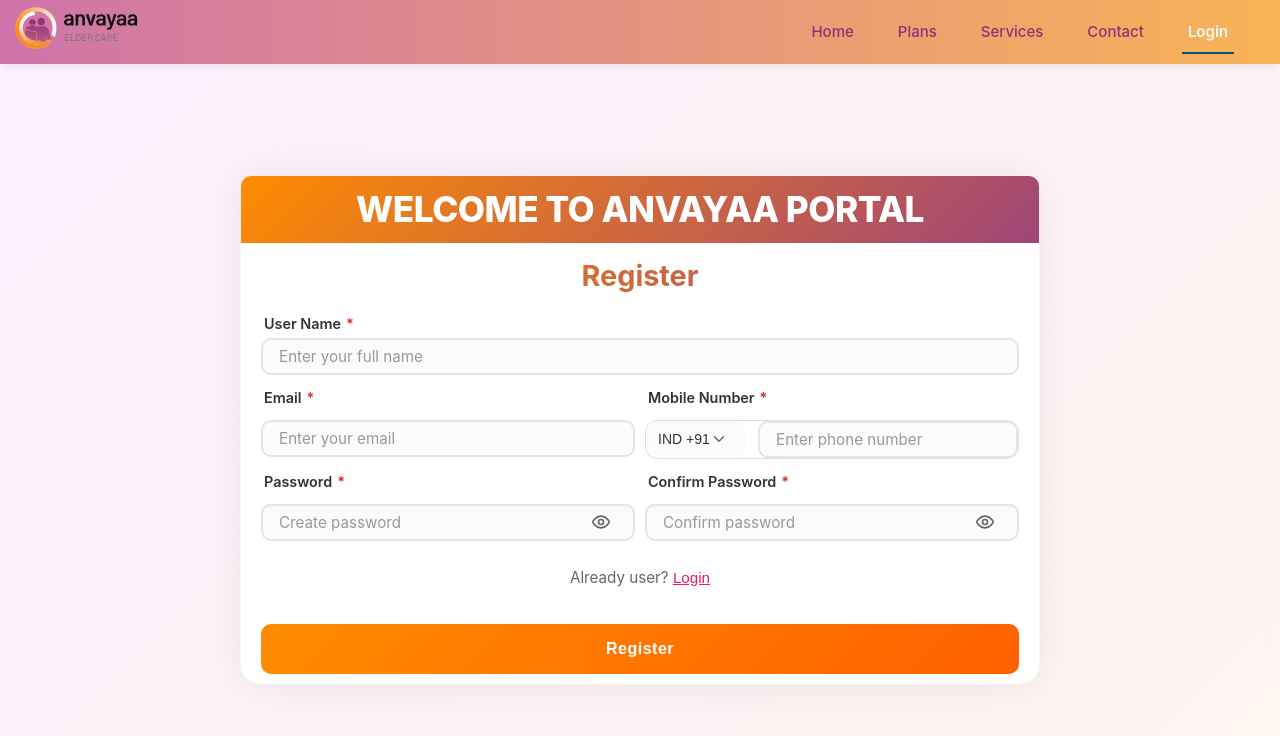
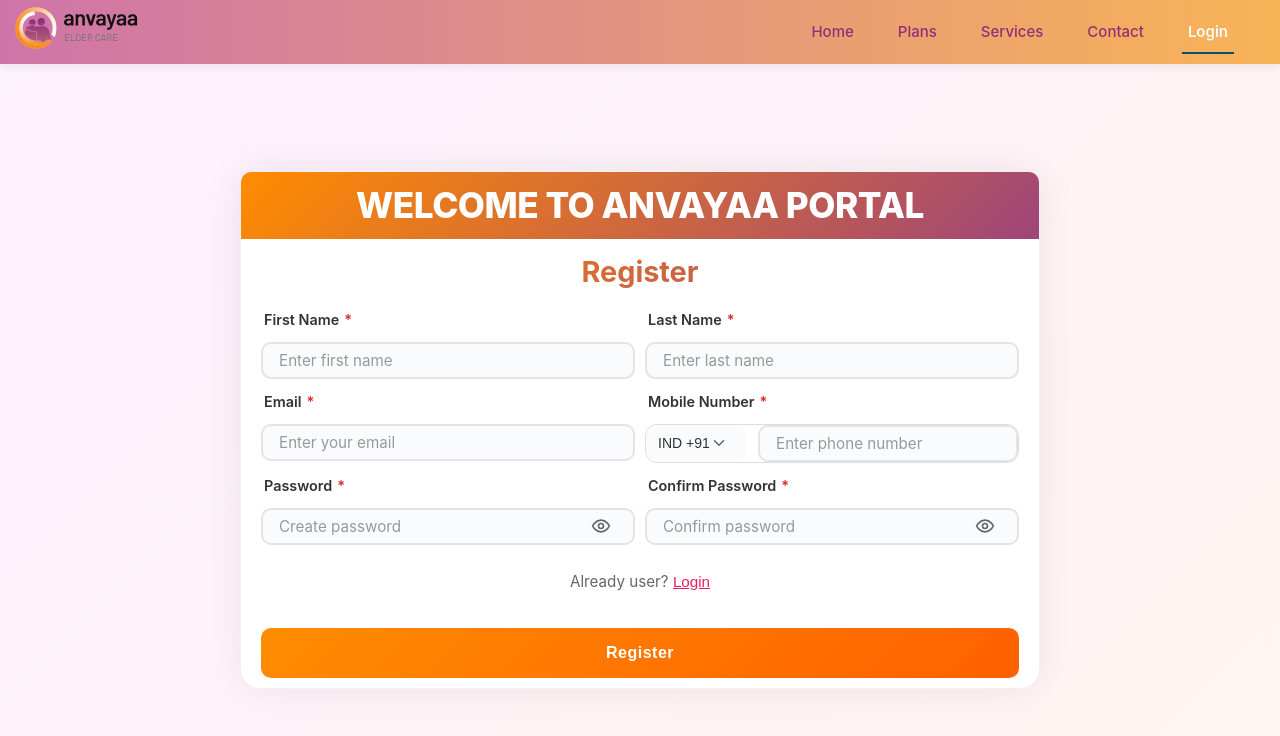
Before and after one commit to Tarun3041/landing-page1, a React (Vite) app: page /login in a window 1280 px wide. Both pictures are taken after typing "name@example.com", "Sample123" into the empty fields and a click on the button "Create an account". Shown: the top 736 px of the page. Built offline with nearby package versions, Linux system fonts and the light colour scheme.

Commit message:
#3014 : Registration fields changed

```diff
--- a/src/pages/Registration.tsx
+++ b/src/pages/Registration.tsx
@@ -18,7 +18,8 @@
 import Loader from "./Loader";
 
 interface FormData {
-  name: string;
+  firstName: string;
+  lastName: string;
   email: string;
   countryCode: string;
   phone: string;
@@ -48,7 +49,8 @@
   onSwitchToLogin,
 }: RegisterProps) {
   const [formData, setFormData] = useState<FormData>({
-    name: "",
+    firstName: "",
+    lastName: "",
     email: "",
     countryCode: "+91",
     phone: "",
@@ -81,7 +83,8 @@
       verifyUserByEmailApi(verifyEmailData).then((response: any) => {
         if (response.status === 200) {
           setFormData({
-            name: "",
+            firstName: "",
+            lastName: "",
             email: "",
             countryCode: "+91",
             phone: "",
@@ -189,11 +192,12 @@
 
   const validateForm = (): boolean => {
     const newErrors: Partial<FormData> = {};
-    if (!formData.name.trim()) {
-      newErrors.name = "Name is required";
-    } else if (formData.name.trim().length < 3) {
-      newErrors.name = "Name must be at least 3 characters";
+    if (!formData.firstName.trim()) {
+      newErrors.firstName = "First Name is required";
     }
+     if (!formData.lastName.trim()) {
+       newErrors.lastName = "Last Name is required";
+     }
     if (!formData.email.trim()) {
       newErrors.email = "Email is required";
     } else if (!/^[^\s@]+@[^\s@]+\.[^\s@]+$/.test(formData.email)) {
@@ -258,11 +262,21 @@
       setIsSubmitting(true);
       let encryptedPassword = encryptPassword(formData.password);
       let registrationData = {
-        name: formData.name,
+        name: `${formData.firstName}${formData.lastName}`,
         mobileNumber: `${formData.countryCode}${formData.phone}`,
         email: formData.email,
         password: encryptedPassword,
       };
+        let anvayyaUserPayload = {
+          firstName: formData.firstName,
+          lastName: formData.lastName,
+          countryCode: formData.countryCode,
+          mobileNumber: formData.phone,
+          emailID: formData.email,
+          password: formData.password,
+          userType: "user",
+        };
+        console.log("anvayyaUserPayload", anvayyaUserPayload);
       const response = (await registerUserApi(registrationData)) as {
         status: number;
         data: { message: string };
@@ -272,8 +286,8 @@
         setShowOtpModal(true);
         toast.success(response.data.message);
         let anvayyaUserPayload = {
-          // firstName: formData.firstName,
-          // lastName: formData.lastName,
+          firstName: formData.firstName,
+          lastName: formData.lastName,
           countryCode: formData.countryCode,
           mobileNumber: formData.phone,
           emailID: formData.email,
@@ -368,22 +382,40 @@
 
             <form className="register-form" onSubmit={handleSubmit}>
               <input type="hidden" name="selectedPlan" value={selectedPlan} />
-              <div className="form-group1">
+              <div className="form-group">
                 <label className="form-label">
-                  User Name <span style={{ color: "#d32f2f" }}>*</span>
+                  First Name <span style={{ color: "#d32f2f" }}>*</span>
                 </label>
                 <input
                   type="text"
-                  name="name"
-                  value={formData.name}
+                  name="firstName" // ✅ FIXED
+                  value={formData.firstName}
                   onChange={handleChange}
                   className="form-input"
-                  placeholder="Enter your full name"
+                  placeholder="Enter first name"
                 />
-                {errors.name && (
-                  <div className="error-message">{errors.name}</div>
+                {errors.firstName && (
+                  <div className="error-message">{errors.firstName}</div>
                 )}
               </div>
+
+              <div className="form-group">
+                <label className="form-label">
+                  Last Name <span style={{ color: "#d32f2f" }}>*</span>
+                </label>
+                <input
+                  type="text"
+                  name="lastName" // ✅ FIXED
+                  value={formData.lastName}
+                  onChange={handleChange}
+                  className="form-input"
+                  placeholder="Enter last name"
+                />
+                {errors.lastName && (
+                  <div className="error-message">{errors.lastName}</div>
+                )}
+              </div>
+
               <div className="form-group">
                 <label className="form-label">
                   Email <span style={{ color: "#d32f2f" }}>*</span>
@@ -520,42 +552,6 @@
             length={6}
             onChangeOtp={(val) => {
               setOtp(val);
-
-              // Only run when exactly 6 digits AND not already verifying
-              if (val.length === 6 && !isVerifyingRef.current) {
-                isVerifyingRef.current = true; // lock
-
-                let verifyEmailData = {
-                  email: formData.email,
-                  otp: val,
-                };
-
-                verifyUserByEmailApi(verifyEmailData)
-                  .then((response: any) => {
-                    if (response.status === 200) {
-                      setFormData({
-                        name: "",
-                        email: "",
-                        countryCode: "+91",
-                        phone: "",
-                        password: "",
-                        confirmPassword: "",
-                        selectedPlan,
-                      });
-
-                      toast.success(response.data.message);
-                      setShowOtpModal(false);
-
-                      if (onSwitchToLogin) {
-                        onSwitchToLogin();
-                      }
-                    }
-                  })
-
-                  .finally(() => {
-                    isVerifyingRef.current = false; // unlock
-                  });
-              }
             }}
             onClose={() => setShowOtpModal(false)}
           />
```
